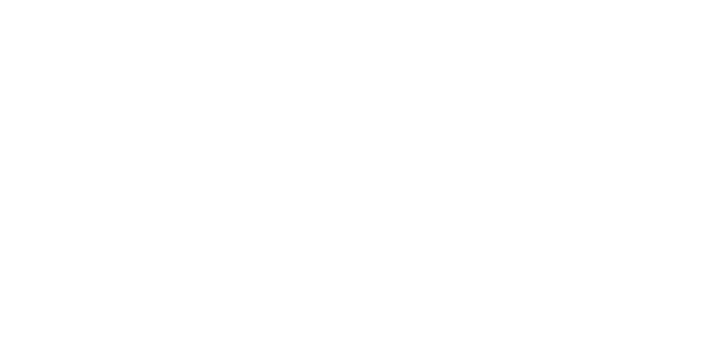
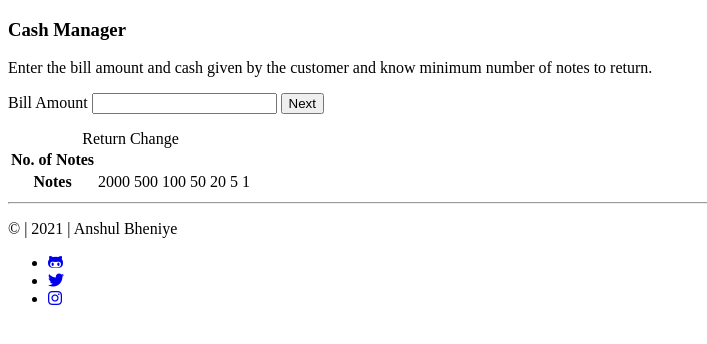
Before and after one commit to anshul-bheniye/Cash-Register-App, a plain HTML site: page index.html in a window 1280 px wide. Shown: the whole page, without its empty margins (0-707 px from the left). Drawn offline with Linux system fonts and the light colour scheme.

Commit message:
completed

```diff
--- a/index.html
+++ b/index.html
@@ -5,9 +5,76 @@
     <meta http-equiv="X-UA-Compatible" content="IE=edge">
     <meta name="viewport" content="width=device-width, initial-scale=1.0">
     <title>Cash Manager</title>
+    <script src="https://kit.fontawesome.com/25c119fea3.js" crossorigin="anonymous"></script>
     <link rel="stylesheet" href="styles.css">
 </head>
 <body>
+  <div class="container">
+    <h3>Cash Manager</h3>
+
+    <p>Enter the bill amount and cash given by the customer and know minimum number of notes to return.</p>
+
+    <label for="bill-amount">Bill Amount</label>
+    <input type="number" name="amount" id="bill-amount" value="">
+
+    <button type="submit" class="next-button">Next</button>
+
+    <div class="unhide-div" hidden>
+        <label for="cash-given">Cash Given</label>
+        <input type="number" name="given" id="cash-given" value="">
+
+        <button type="submit" class="check-button">Check</button>
+    </div>
+        <p class="error-message"></p>
+
+
+        <table>
+            <caption>Return Change</caption>
+            <tr>
+                <th>No. of Notes</th>
+                <td class="no-of-notes"></td>
+                <td class="no-of-notes"></td>
+                <td class="no-of-notes"></td>
+                <td class="no-of-notes"></td>
+                <td class="no-of-notes"></td>
+                <td class="no-of-notes"></td>
+                <td class="no-of-notes"></td>
+            </tr>
+
+            <tr>
+                <th>Notes</th>
+                <td>2000</td>
+                <td>500</td>
+                <td>100</td>
+                <td>50</td>
+                <td>20</td>
+                <td>5</td>
+                <td>1</td>
+            </tr>
+        </table>
+
+      <footer class="footer">
+        <hr>
+        <p class="copyright">© | 2021 | Anshul Bheniye</p>
+        <ul class="list">
+          <li>
+            <a class="links" href="https://github.com/anshul-bheniye/" target="_blank">
+              <i class="fab fa-github-alt"></i>
+            </a>
+          </li>
+          <li>
+            <a class="links" href="https://twitter.com/anshul_bheniye" target="_blank">
+              <i class="fab fa-twitter"></i>
+            </a>
+          </li>
+          <li>
+            <a class="links" href="https://www.instagram.com/anshul_sensei" target="_blank">
+              <i class="fab fa-instagram"></i>
+            </a>
+          </li>
+        </ul>
+      </footer>
+    </div>
 
     <script src="app.js"></script>
 </body>
```
